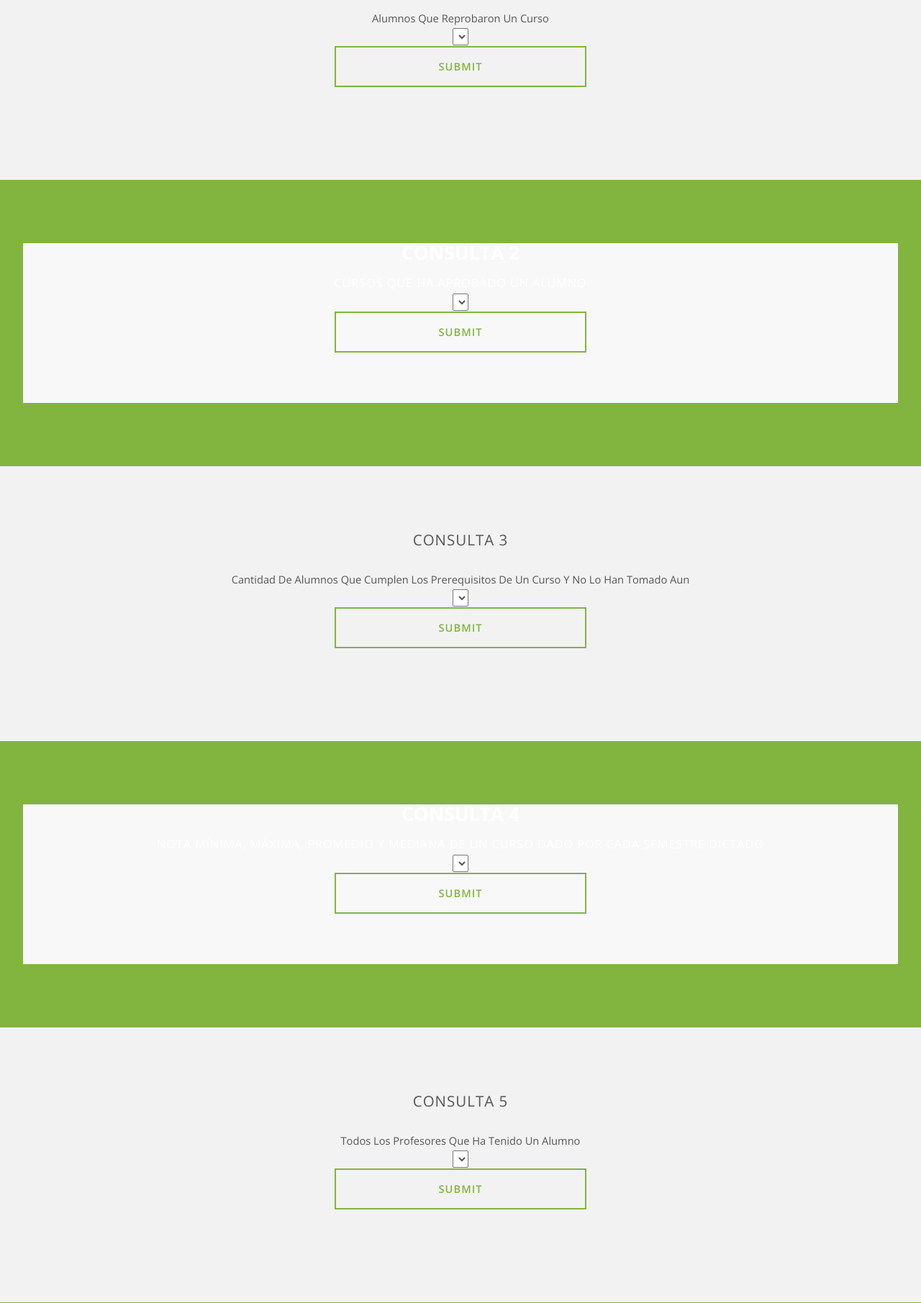
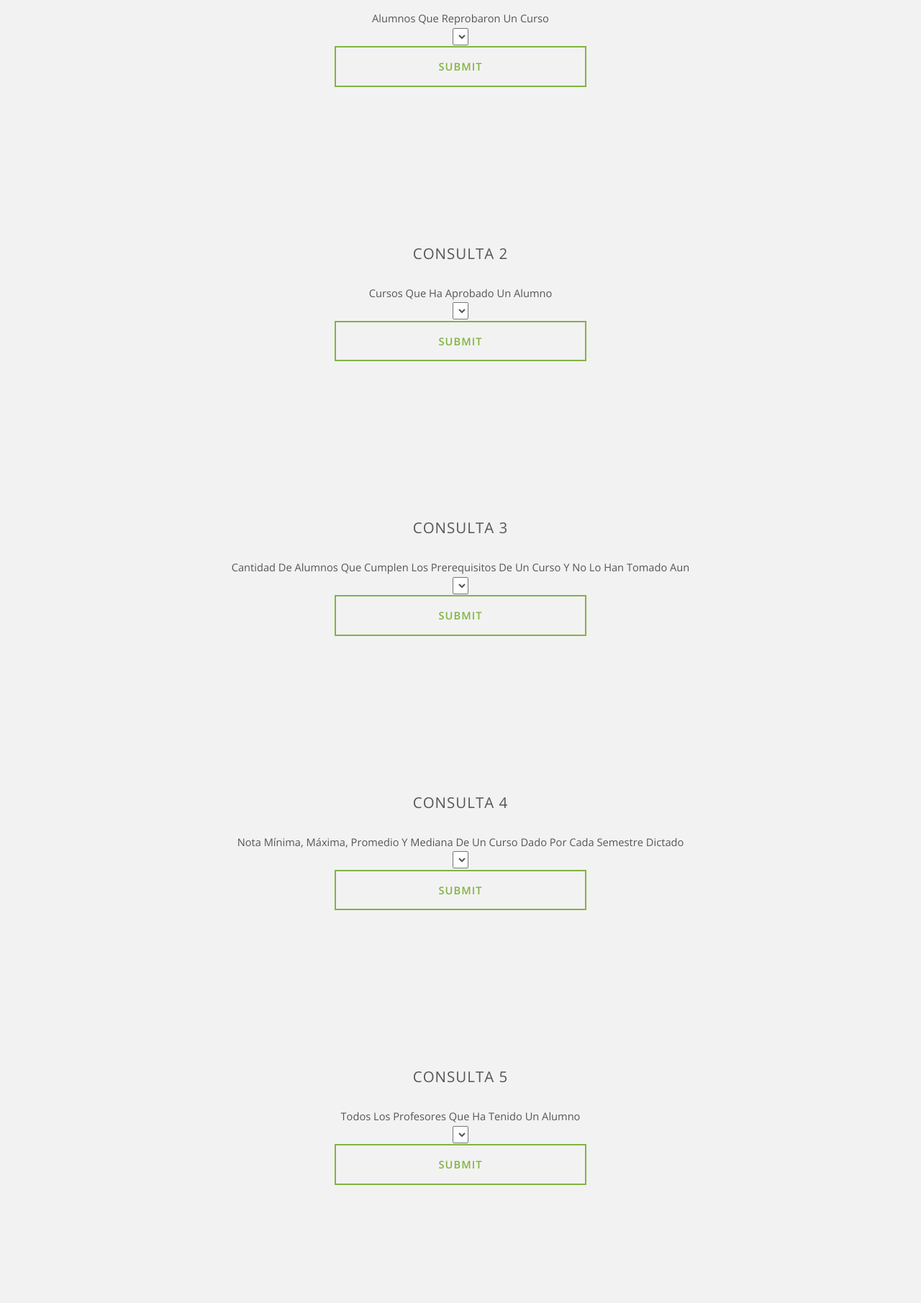
Before and after one commit to negebauer/IIC2413-Bases, a PHP site: page / in a window 1280 px wide. Shown: the part 419-2230 px from the top of the page at 72% size. Run offline with PHP 8.4, Linux system fonts and the light colour scheme; data that the repository does not hold is empty; some libraries are stand-ins or nearby versions.

Commit message:
index pretty try 3

```diff
--- a/Sites/css/style-narrower.css
+++ b/Sites/css/style-narrower.css
@@ -58,7 +58,6 @@
 		}
 
 	.wrapper.style3 .container {
-		background: #f8f8f8;
 		padding-left: 1em;
 		padding-right: 1em;
 	}
--- a/Sites/index.php
+++ b/Sites/index.php
@@ -96,7 +96,7 @@
 			</div>
 
 		<!-- Consulta 2 -->
-			<div class="wrapper style3">
+			<div class="wrapper style2">
 				<section class="container">
 					<header class="major">
 						<center>
@@ -150,7 +150,7 @@
 			</div>
 
 		<!-- Consulta 2 -->
-			<div class="wrapper style3">
+			<div class="wrapper style2">
 				<section class="container">
 					<header class="major">
 						<center>
@@ -202,7 +202,7 @@
 			</div>
 
 		<!-- Consulta 2 -->
-			<div class="wrapper style3">
+			<div class="wrapper style2">
 				<section class="container">
 					<header class="major">
 						<center>
```
